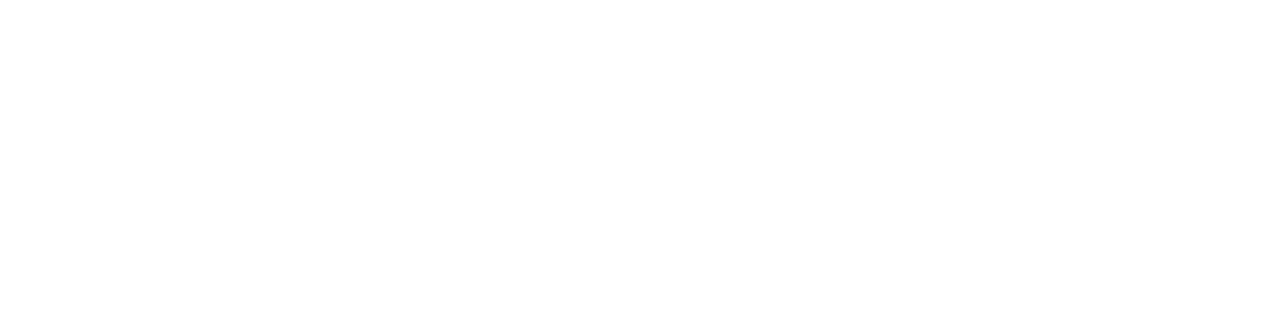
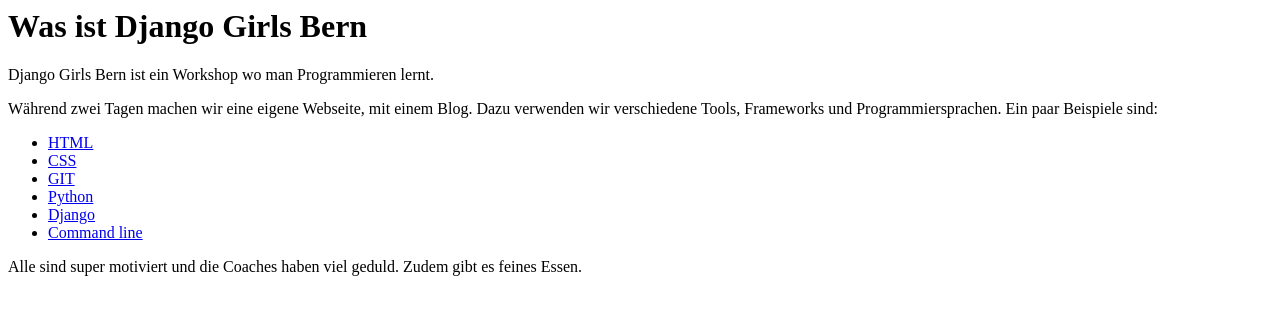
Before and after one commit to alexsokolowska/DjangoWebsite, a plain HTML site: page index.html in a window 1280 px wide. Drawn offline with Linux system fonts and the light colour scheme.

Commit message:
adding html

```diff
--- a/index.html
+++ b/index.html
@@ -1 +1,26 @@
-<HTML >
+<html>
+    <head>
+        <title>Django Girls Bern</title>
+        <link rel="stylesheet" href="main.css">
+    </head>
+    <body>
+        <div id="header">
+            <h1>Was ist Django Girls Bern</h1>
+        </div>
+        <div id="content">
+            <p>Django Girls Bern ist ein Workshop wo man Programmieren lernt. </p>
+            <p>Während zwei Tagen machen wir eine eigene <span class="color">Webseite</span>,
+            mit einem <span class="color">Blog</span>.
+            Dazu verwenden wir verschiedene Tools, Frameworks und Programmiersprachen. Ein paar Beispiele sind:</p>
+            <ul>
+                <li><a href="https://de.wikipedia.org/wiki/Hypertext_Markup_Language">HTML</a></li>
+                <li><a href="https://de.wikipedia.org/wiki/Cascading_Style_Sheets">CSS</a></li>
+                <li><a href="https://de.wikipedia.org/wiki/Git">GIT</a></li>
+                <li><a href="https://de.wikipedia.org/wiki/Python_(Programmiersprache)">Python</a></li>
+                <li><a href="https://de.wikipedia.org/wiki/Django_(Framework)"><span id="big_django">Django</span></a></li>
+                <li><a href="https://de.wikipedia.org/wiki/Kommandozeile">Command line</a></li>
+            </ul>
+            <p>Alle sind super motiviert und die Coaches haben viel geduld. Zudem gibt es feines Essen.</p>
+        </div>
+    </body>
+</html>
```
